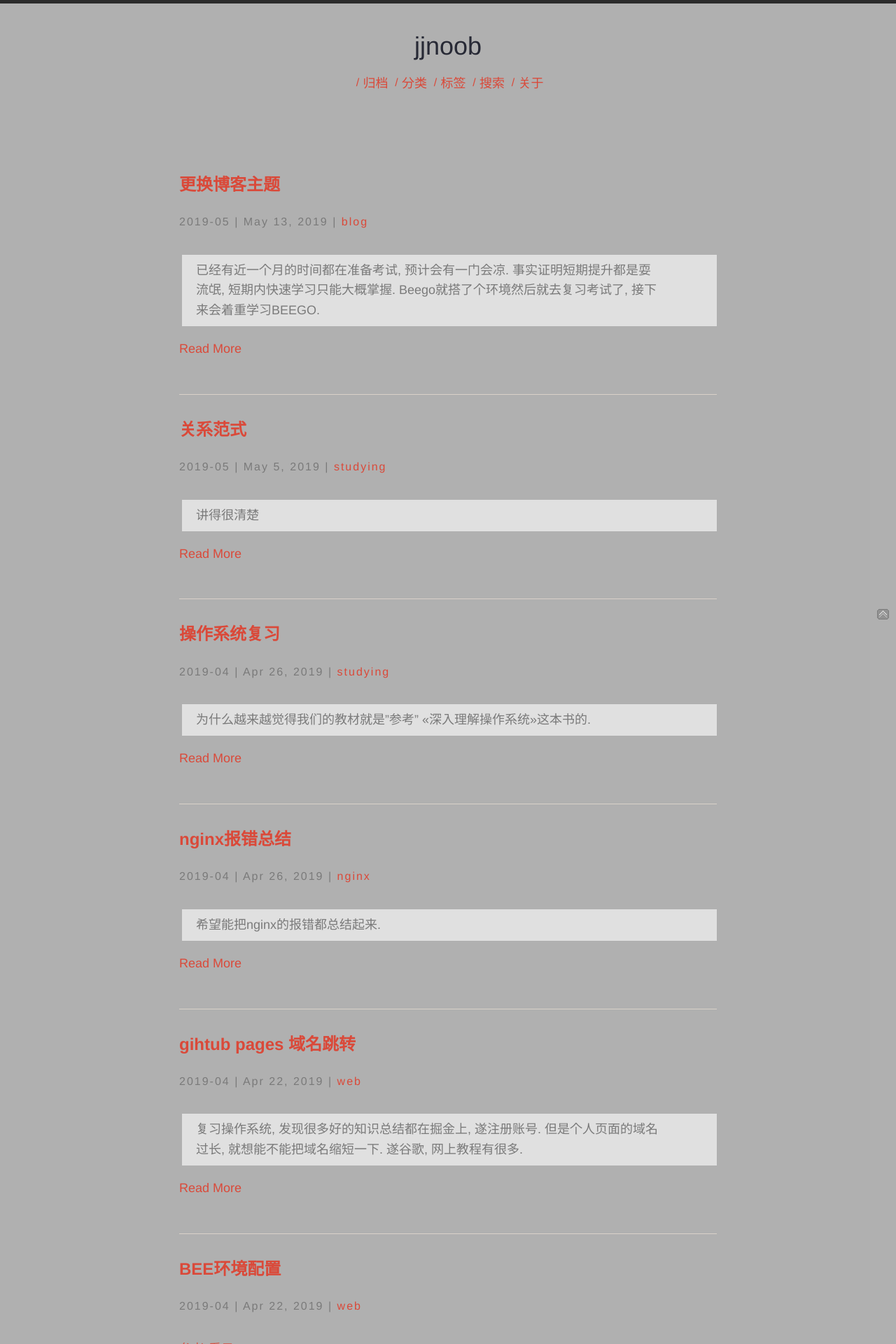
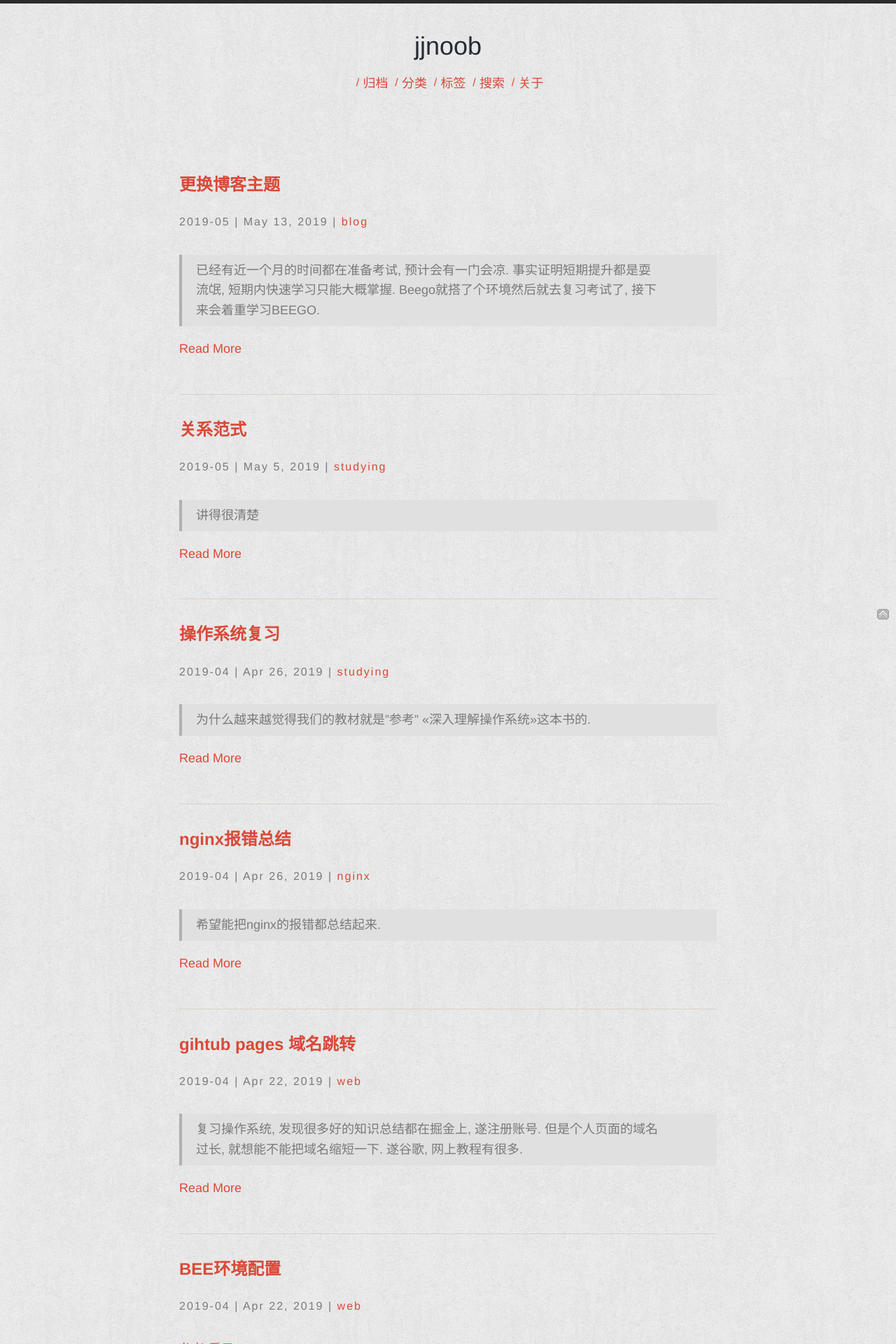
Before and after one commit to jjnoob/duckduckk.github.io.emmm, a Jekyll site: the page built from index.html, in a window 1280 px wide. Shown: the top 1920 px of the page at 70% size. Built offline with Jekyll 4.4.1, drawn with Linux system fonts in a browser that asks for light colours; some web fonts are replaced.

Commit message:
Update main.scss

```diff
--- a/assets/css/main.scss
+++ b/assets/css/main.scss
@@ -24,8 +24,8 @@
 -------------------------------- */
 
 html {
-    background: #B0B0B0  //$background-color;
-    //background-image: url(images/bg.png);
+    //background: $background-color;
+    background-image: url(images/bg.png);
 }
 
 html * {
```
